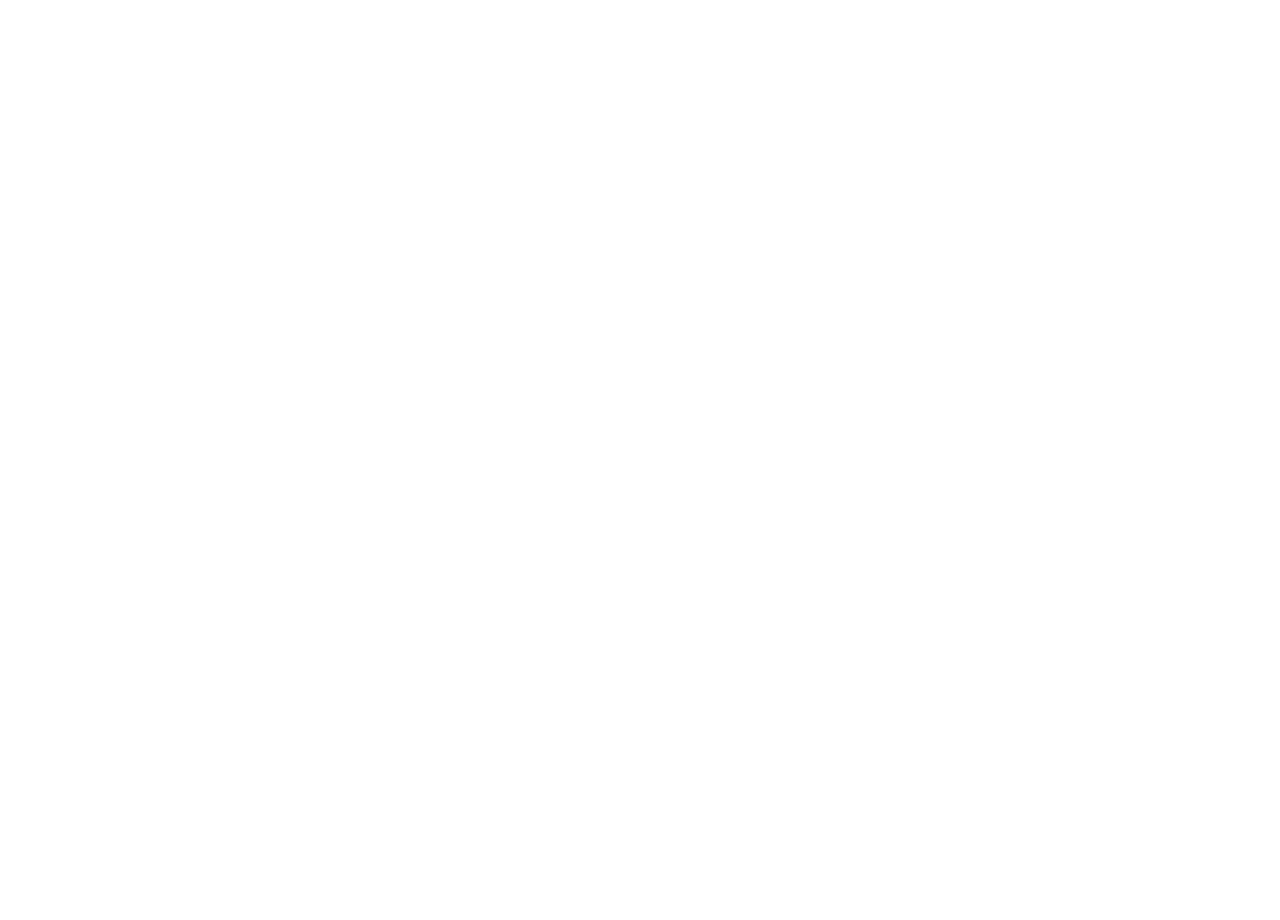
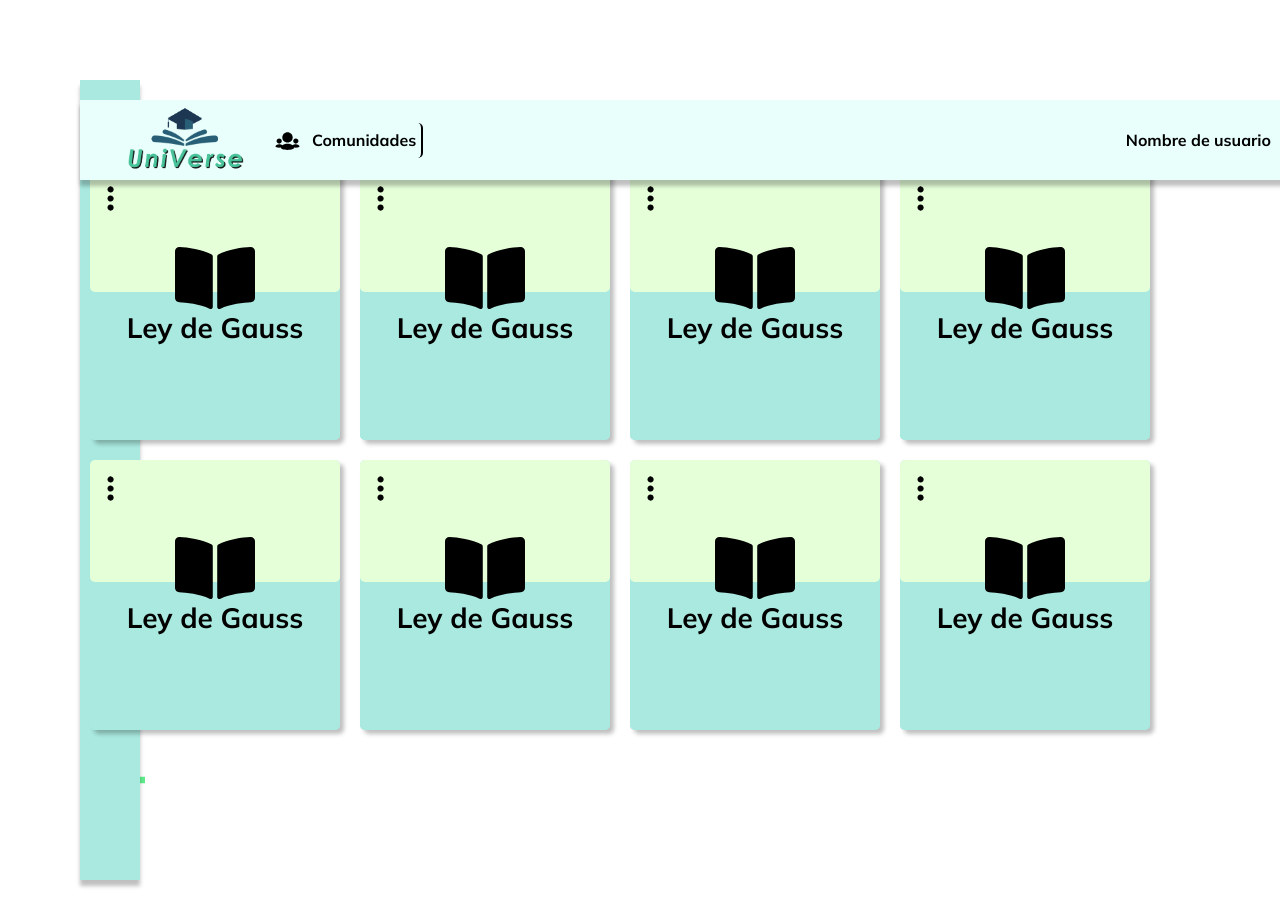
Before and after one commit to juandp1/UniVerse-Frontend, a Next.js app in the folder universe/: page /Enciclopedia in a window 1280 px wide. Before the commit the page ends 800 px from the top, so only its background shows below. Built offline with nearby package versions, Linux system fonts and the light colour scheme.

Commit message:
pagina enciclopedia con tarjeta y su formulario

```diff
--- a/universe/pages/Enciclopedia.tsx
+++ b/universe/pages/Enciclopedia.tsx
@@ -1,7 +1,115 @@
+import Head from "next/head";
+import * as Faicon from 'react-icons/fa';
+import * as IoIcon from 'react-icons/io';
+
+import * as HiIcon from 'react-icons/hi';
+import LateralNavBar from "universe/Component/LateralNavBar";
+import Navbar from "universe/Component/NavBar";
+import TarjetaTemas from "universe/Component/TarjetaTemas";
+
+
+import { useState } from "react";
+import { Formik } from 'formik'
+
+const colorIcon = "#61EB8D"
+interface Tema {
+    nombre_Tema: String;
+}
+
+
+
 export default function Enciclopedia() {
+    const [showFormCrearTema, setShowFormCrearTema] = useState(false)
+    const statusShowFormCrearTema = () => setShowFormCrearTema(!showFormCrearTema)
+
+    const toggle = () => {
+        var blurMain = document.getElementById("main")
+        blurMain?.classList.toggle("active")
+        statusShowFormCrearTema()
+    }
+    const crearTema = async (values: Tema) => {
+        toggle()
+    }
     return (
         <>
+            <Head>
+                <title>Universe</title>
+            </Head>
 
+
+            <main id="main">
+                <Navbar></Navbar>
+                <LateralNavBar></LateralNavBar>
+                <div className="principal_Content">
+
+                    <div className="flex space-x-3">
+                        <Faicon.FaBookOpen size={"60px"} color={colorIcon} />
+                        <h1>Temas</h1>
+                    </div>
+                    <div className="flex flex-wrap ">
+                        <TarjetaTemas name={"Ley de Gauss"} ruta={"/DocumentosTema"}></TarjetaTemas>
+                        <TarjetaTemas name={"Ley de Gauss"} ruta={"/DocumentosTema"}></TarjetaTemas>
+                        <TarjetaTemas name={"Ley de Gauss"} ruta={"/DocumentosTema"}></TarjetaTemas>
+                        <TarjetaTemas name={"Ley de Gauss"} ruta={"/DocumentosTema"}></TarjetaTemas>
+                        <TarjetaTemas name={"Ley de Gauss"} ruta={"/DocumentosTema"}></TarjetaTemas>
+                        <TarjetaTemas name={"Ley de Gauss"} ruta={"/DocumentosTema"}></TarjetaTemas>
+                        <TarjetaTemas name={"Ley de Gauss"} ruta={"/DocumentosTema"}></TarjetaTemas>
+                        <TarjetaTemas name={"Ley de Gauss"} ruta={"/DocumentosTema"}></TarjetaTemas>
+                    </div>
+
+                    <div className="button_crear" onClick={toggle}>
+                        <IoIcon.IoMdAdd size={'80px'} color={colorIcon} />
+                    </div>
+                </div>
+                {/**aqui empieza el formulario que aparecera sobre todo el contenido de la pagina en ese momento */}
+
+
+
+            </main>
+
+            {showFormCrearTema ? (
+                <div>
+
+                    <Formik
+                        initialValues={{
+                            nombre_Tema: ""
+                        }}
+                        onSubmit={async (values) => {
+
+                            crearTema(values)
+                            //alert(JSON.stringify(values));
+                        }}
+
+                    >
+                        {({ handleSubmit, values, handleChange }) => (
+                            <form onSubmit={handleSubmit}>
+                                <div id="encabezado">
+                                    <IoIcon.IoMdClose size={"25px"} onClick={toggle} id="close"/>
+
+                                    <div>
+                                        <HiIcon.HiFolderAdd size={"60px"} color={"#1D3752"} />
+                                        <h2>Nuevo Tema</h2>
+                                    </div>
+                                    <div>
+                                        <button type="submit">
+                                            <h3>Crear</h3>
+                                        </button>
+                                    </div>
+                                </div>
+                                <div id="inputs">
+
+                                    <label className="">Nombre del tema:</label>
+                                    <input name="nombre_Tema" type="text" placeholder=""
+                                        value={values.nombre_Tema}
+                                        onChange={handleChange}
+                                    />
+                                </div>
+                            </form>
+                        )}
+
+                    </Formik>
+                </div>
+            ) : null}
         </>
 
     )
```
